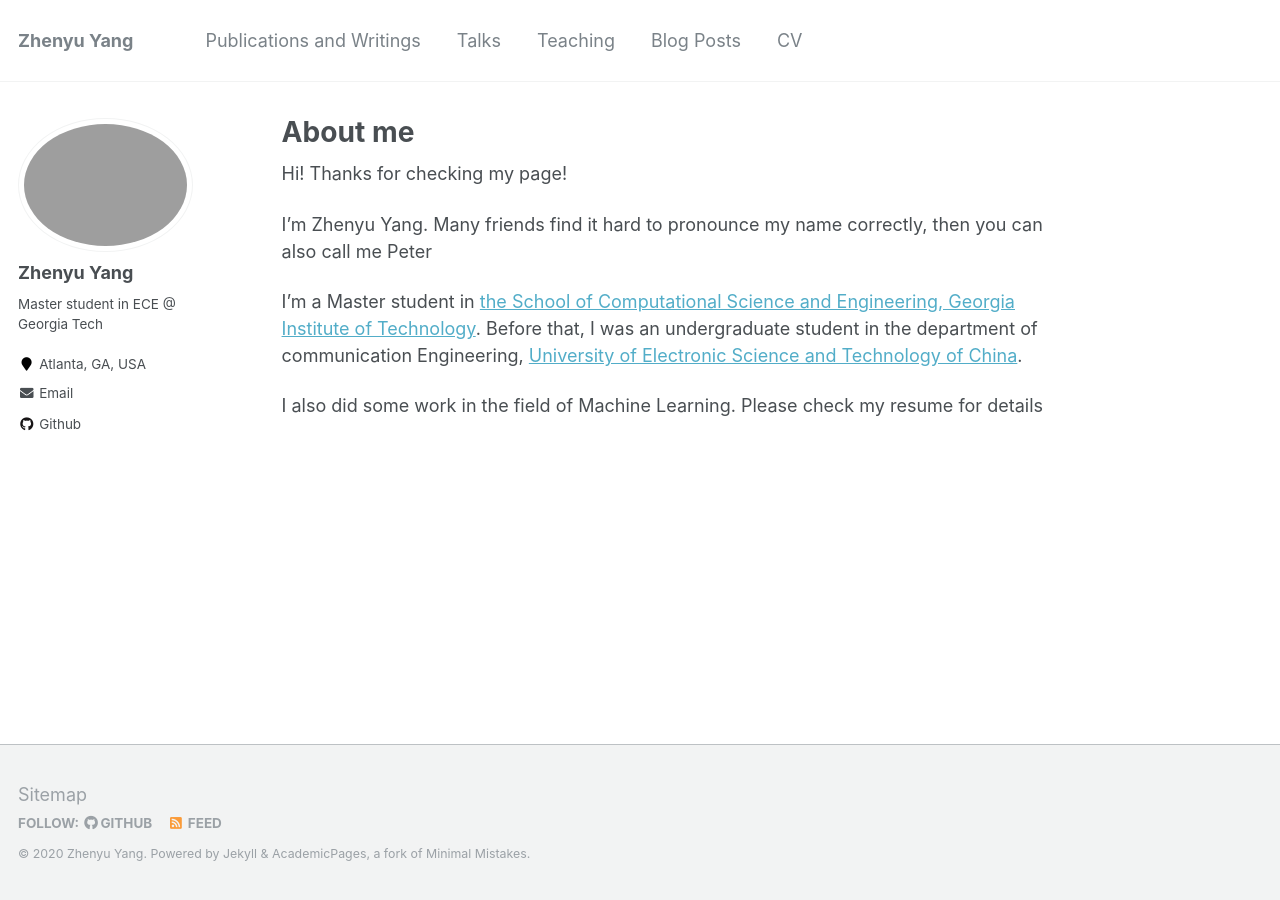
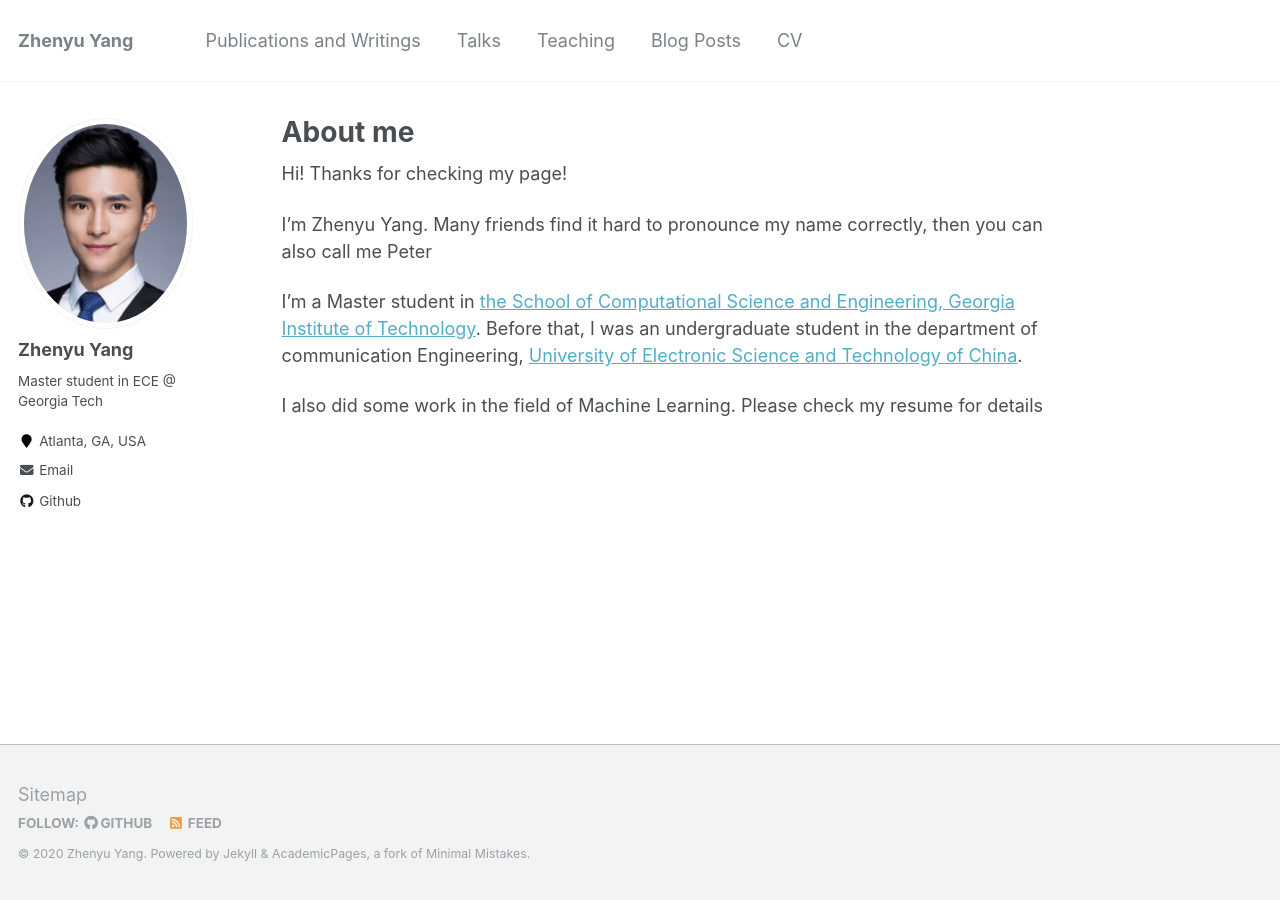
Before and after one commit to azpeteryang/azpeteryang.github.io, a Jekyll site: the page built from _pages/about.md, in a window 1280 px wide. Built offline with Jekyll 4.4.1, drawn with Linux system fonts in a browser that asks for light colours.

Commit message:
Update _config.yml

```diff
--- a/_config.yml
+++ b/_config.yml
@@ -81,7 +81,7 @@ analytics:
 # Site Author
 author:
   name             : "Zhenyu Yang"
-  avatar           :
+  avatar           : "picture.jpeg"
   bio              : "Master student in ECE @ Georgia Tech"
   location         : "Atlanta, GA, USA"
   employer         :
```
